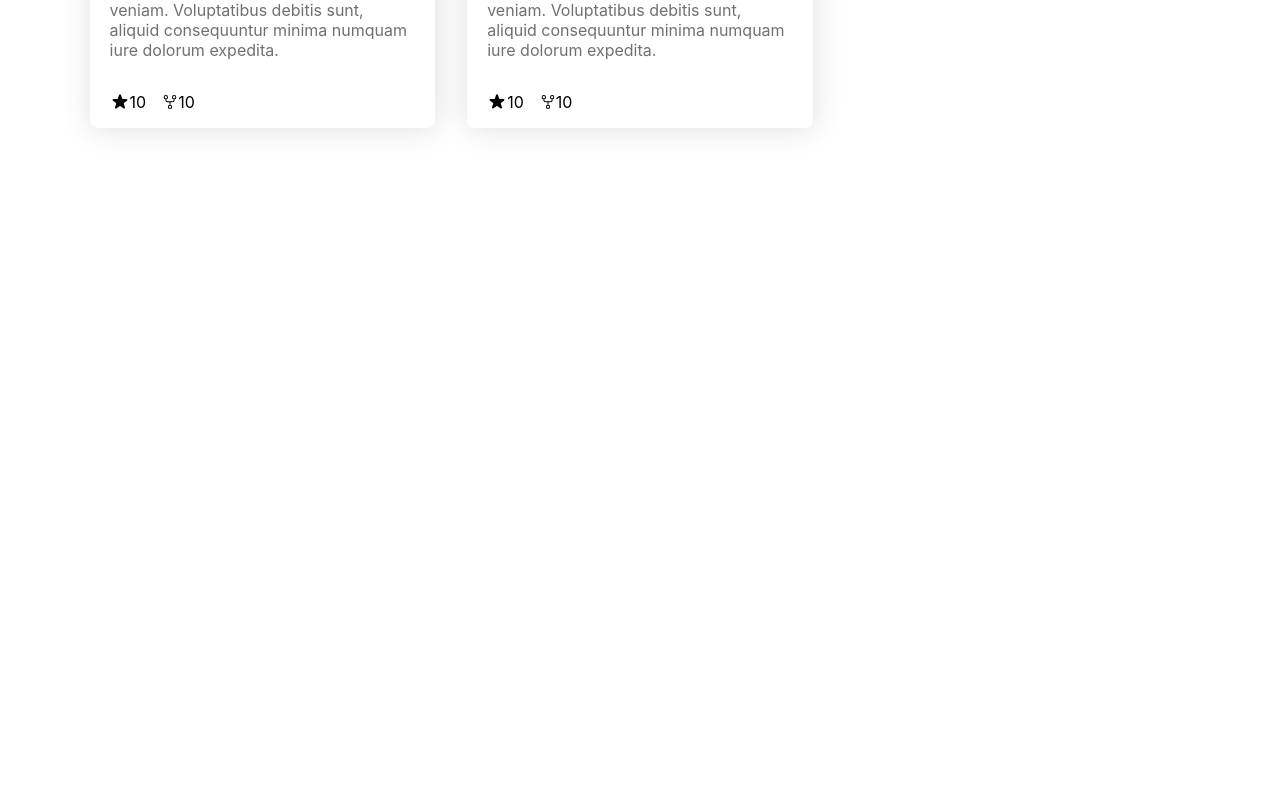
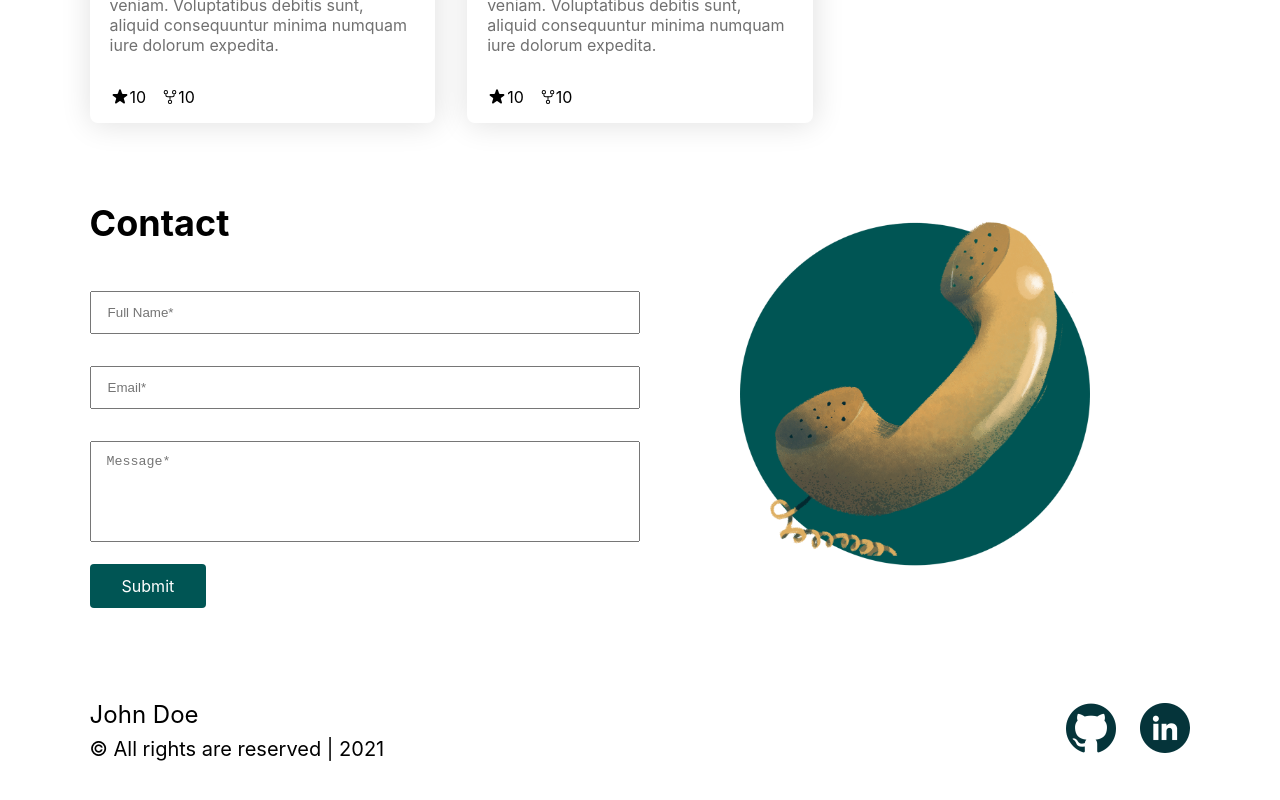
Before and after one commit to GDGCVITBHOPAL/Portfolio-Generator, a Next.js app: page /preview in a window 1280 px wide. Shown: the part 1112-1912 px from the top of the page. Before the commit the page ends 1272 px from the top, so only its background shows below. Built offline with nearby package versions, Linux system fonts and the light colour scheme.

Commit message:
add: contact form & footer

```diff
--- /dev/null
+++ b/components/PortfolioOne/Contact.tsx
@@ -0,0 +1,100 @@
+import React, { useState } from "react";
+import Image from "next/image";
+
+//assets
+import ContactIcon from "@assets/images/contact.png";
+import styled from "styled-components";
+
+const Contact = () => {
+  const [form, setForm] = useState({
+    fullName: "",
+    email: "",
+    message: "",
+  });
+
+  const handleChange = (e: any) => {
+    const { name, value } = e.target;
+
+    setForm((prevState) => ({
+      ...prevState,
+      [name]: value,
+    }));
+  };
+
+  return (
+    <ContactContainer>
+      <form>
+        <h2>Contact</h2>
+
+        <ContactInput
+          name="fullName"
+          type="text"
+          placeholder="Full Name*"
+          value={form.fullName}
+          onChange={handleChange}
+        />
+        <br />
+        <ContactInput
+          name="email"
+          type="email"
+          placeholder="Email*"
+          value={form.email}
+          onChange={handleChange}
+        />
+        <br />
+        <ContactTextArea
+          name="message"
+          rows={5}
+          placeholder="Message*"
+          value={form.message}
+          onChange={handleChange}
+        />
+        <Button>Submit</Button>
+      </form>
+
+      <ContactIconDiv>
+        <Image src={ContactIcon} alt="contact" height={350} width={350} />
+      </ContactIconDiv>
+    </ContactContainer>
+  );
+};
+
+const ContactContainer = styled.div`
+  display: grid;
+  grid-template-columns: 1fr 1fr;
+  margin: 3rem 0;
+
+  @media screen and (max-width: 600px) {
+    display: block;
+  }
+`;
+
+const ContactIconDiv = styled.div`
+  display: block;
+  margin: 3rem auto;
+`;
+
+const ContactInput = styled.input`
+  width: 100%;
+  margin: 1rem 0;
+  padding: 0.75rem 1rem;
+`;
+
+const ContactTextArea = styled.textarea`
+  width: 100%;
+  margin: 1rem 0;
+  resize: none;
+  padding: 0.75rem 1rem;
+`;
+
+const Button = styled.div`
+  padding: 0.75rem 2rem;
+  background: var(--primary);
+  font-size: 1rem;
+  color: white;
+  width: fit-content;
+  cursor: pointer;
+  border-radius: 0.25rem;
+`;
+
+export default Contact;
--- /dev/null
+++ b/components/PortfolioOne/Footer.tsx
@@ -0,0 +1,42 @@
+import React from "react";
+import { ProfileDataInterface } from "data/interfaces/previewInterfaces";
+import SocialBtns from "./common/SocialBtns";
+import styled from "styled-components";
+
+const Footer = ({ portfolioData }: { portfolioData: ProfileDataInterface }) => {
+  const {
+    fullName,
+    socials: { github, linkedin },
+  } = portfolioData;
+
+  return (
+    <FooterContainer>
+      <div>
+        <FullName>{fullName}</FullName>
+        <Copyright>© All rights are reserved | 2021</Copyright>
+      </div>
+      <SocialBtns githubUrl={github} linkedinUrl={linkedin} />
+    </FooterContainer>
+  );
+};
+
+const FooterContainer = styled.div`
+  font-size: 1em;
+  display: flex;
+  justify-content: space-between;
+  align-items: center;
+
+  @media screen and (max-width: 600px) {
+    display: block;
+    text-align: center;
+  }
+`;
+const FullName = styled.div`
+  font-size: 1.5rem;
+  margin-bottom: 0.5rem;
+`;
+const Copyright = styled.div`
+  font-size: 1.25rem;
+`;
+
+export default Footer;
--- a/components/PortfolioOne/Header.tsx
+++ b/components/PortfolioOne/Header.tsx
@@ -81,7 +81,7 @@ const MenusContainer = styled.div<MenusContainerProps>`
   transition: transform 0.2s ease-out;
 
   @media screen and (max-width: 600px) {
-    background: #005554;
+    background: var(--primary);
     color: white;
     position: fixed;
     flex-direction: column;
--- a/components/PortfolioOne/PortfolioOne.tsx
+++ b/components/PortfolioOne/PortfolioOne.tsx
@@ -12,6 +12,9 @@ import { ProfileDataInterface } from "../../data/interfaces/previewInterfaces";
 //assets
 import githubIcon from "@assets/images/github.png";
 import linkedinIcon from "@assets/images/linkedin.png";
+import Contact from "./Contact";
+import Footer from "./Footer";
+import SocialBtns from "./common/SocialBtns";
 
 interface ButtonProps {
   isOutlined?: boolean;
@@ -22,7 +25,12 @@ const PortfolioOne = ({
 }: {
   portfolioData: ProfileDataInterface;
 }) => {
-  const { fullName, role, dpURL } = portfolioData;
+  const {
+    fullName,
+    role,
+    dpURL,
+    socials: { github, linkedin },
+  } = portfolioData;
 
   return (
     <Page>
@@ -37,12 +45,7 @@ const PortfolioOne = ({
           <Button>Hire Me</Button>
           <Button isOutlined>View CV</Button>
           <br />
-          <SocialIcon>
-            <Image src={githubIcon} alt="github" height={50} width={50} />
-          </SocialIcon>
-          <SocialIcon>
-            <Image src={linkedinIcon} alt="linkedin" height={50} width={50} />
-          </SocialIcon>
+          <SocialBtns githubUrl={github} linkedinUrl={linkedin} />
         </BannerItem>
         <BannerItem>
           <ProfileImage src={dpURL} />
@@ -50,6 +53,10 @@ const PortfolioOne = ({
       </Banner>
 
       <Projects />
+
+      <Contact />
+
+      <Footer portfolioData={portfolioData} />
     </Page>
   );
 };
@@ -80,13 +87,16 @@ const Banner = styled.div`
 const BannerItem = styled.div``;
 
 const Button = styled.div<ButtonProps>`
-  background: ${({ isOutlined }) => (isOutlined ? "transparent" : "#005554")};
+  background: ${({ isOutlined }) =>
+    isOutlined ? "transparent" : "var(--primary)"};
   display: inline-block;
   padding: 0.75rem 2rem;
-  color: ${({ isOutlined }) => (!isOutlined ? "white" : "#005554")};
-  border: 2px solid #005554;
+  color: ${({ isOutlined }) => (!isOutlined ? "white" : "var(--primary)")};
+  border: 2px solid var(--primary);
   margin-right: 1rem;
   cursor: pointer;
+  font-size: 1.25rem;
+  border-radius: 0.25rem;
 
   &:hover {
     opacity: ${({ isOutlined }) => (isOutlined ? 0.6 : 0.8)};
--- /dev/null
+++ b/components/PortfolioOne/common/SocialBtns.tsx
@@ -0,0 +1,44 @@
+import React from "react";
+import Image from "next/image";
+import styled from "styled-components";
+
+//assets
+import githubIcon from "@assets/images/github.png";
+import linkedinIcon from "@assets/images/linkedin.png";
+
+const SocialBtns = ({
+  githubUrl,
+  linkedinUrl,
+}: {
+  githubUrl: string;
+  linkedinUrl: string;
+}) => {
+  return (
+    <div>
+      <SocialIcon onClick={() => window.open(githubUrl)}>
+        <Image src={githubIcon} alt="github" height={50} width={50} />
+      </SocialIcon>
+      <SocialIcon onClick={() => window.open(linkedinUrl)}>
+        <Image src={linkedinIcon} alt="linkedin" height={50} width={50} />
+      </SocialIcon>
+    </div>
+  );
+};
+
+const SocialIcon = styled.div`
+  margin: 2rem 0;
+  display: inline-block;
+  cursor: pointer;
+
+  &:last-of-type {
+    margin-left: 1.5rem;
+  }
+
+  &:hover {
+    transform: scale(1.05);
+    transition: 0.2s;
+    opacity: 0.8;
+  }
+`;
+
+export default SocialBtns;
--- a/styles/globals.css
+++ b/styles/globals.css
@@ -14,3 +14,8 @@ a {
 * {
   box-sizing: border-box;
 }
+
+:root {
+  --primary: #005554;
+  --secondary: #d5ac61;
+}
```
Also changed, not shown: assets/images/contact.png (added).
